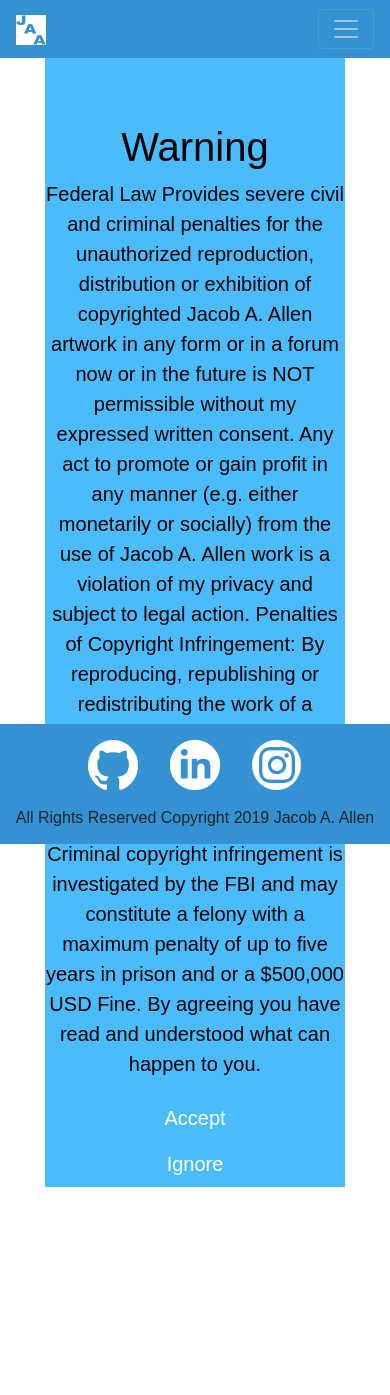
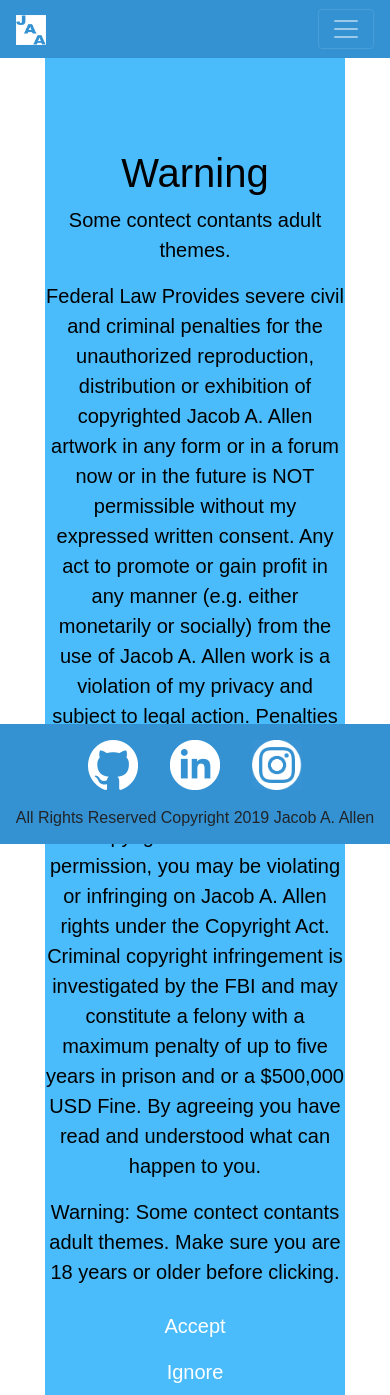
Before and after one commit to Jacobaallen/Portfolio, a React (Create React App) app: page /art in a window 390 px wide. Before the commit the page ends 1187 px from the top, so only its background shows below. Built offline with nearby package versions, Linux system fonts and the light colour scheme.

Commit message:
fixed broken link and added padding to the warning page.

```diff
--- a/src/App.js
+++ b/src/App.js
@@ -4,7 +4,7 @@ import Home from './components/Home';
 import Footer from './components/Footer';
 import Nav from './components/Nav';
 import Art from './components/Art';
-import ArtArchive from './components/ArtArchive';
+import Artarchive from './components/Artarchive';
 
 
 class App extends React.Component {
@@ -14,7 +14,7 @@ class App extends React.Component {
         <Nav/>
         <Route exact path="/" component={Home} />
         <Route exact path="/art" component={Art} />
-        <Route exact path="/artarchive" component={ArtArchive} />
+        <Route exact path="/artarchive" component={Artarchive} />
         <Footer/>
       </Router>
     )
--- a/src/components/Art.jsx
+++ b/src/components/Art.jsx
@@ -7,11 +7,13 @@ class Art extends React.Component {
    return (
      <div className="warning">
        <h1>Warning</h1>
+       <p>Some contect contants adult themes.</p>
       <p>Federal Law Provides severe civil and criminal penalties for the unauthorized reproduction, distribution or exhibition of copyrighted Jacob A. Allen artwork in any form or in a forum now or in the future is NOT permissible without my expressed written consent.
          Any act to promote or gain profit in any manner (e.g. either monetarily or socially) from the use of Jacob A. Allen work is a violation of my privacy and subject to legal action.
          Penalties of Copyright Infringement: By reproducing, republishing or redistributing the work of a copyright holder without permission, you may be violating or infringing on Jacob A. Allen rights under the Copyright Act.
          Criminal copyright infringement is investigated by the FBI and may constitute a felony with a maximum penalty of up to five years in prison and or a $500,000 USD Fine. By agreeing you have read and understood what can happen to you.</p>
-      <a className="nav-link" href="/Art-Archive">Accept</a>
+       <p>Warning: Some contect contants adult themes. Make sure you are 18 years or older before clicking.</p>
+      <a className="nav-link" href="/Artarchive">Accept</a>
       <a className="nav-link" href="/">Ignore</a>
     </div>
   )
--- a/src/components/ArtArchive.jsx
+++ b/src/components/ArtArchive.jsx
@@ -1,7 +1,7 @@
 import React from 'react';
 import '../styles/art-archive.css';
 
-class ArtArchive extends React.Component {
+class Artarchive extends React.Component {
  render() {
    return (
      <div className="comingsoon">
@@ -11,4 +11,4 @@ class ArtArchive extends React.Component {
  }
 }
 
-export default ArtArchive;
+export default Artarchive;
--- a/src/styles/warning.css
+++ b/src/styles/warning.css
@@ -18,12 +18,12 @@ body {
   .warning {
     text-align: center;
     position: absolute;
-    top: 45%;
+    top: 50%;
     color: black;
     font-size: 20px;
     background-color: #4ABCFC;
     width: 300px;
-    padding-top: 550px;
-    margin-bottom: 200px;
+    padding-top: 700px;
+    margin-bottom: 400px;
   }
 }
```
